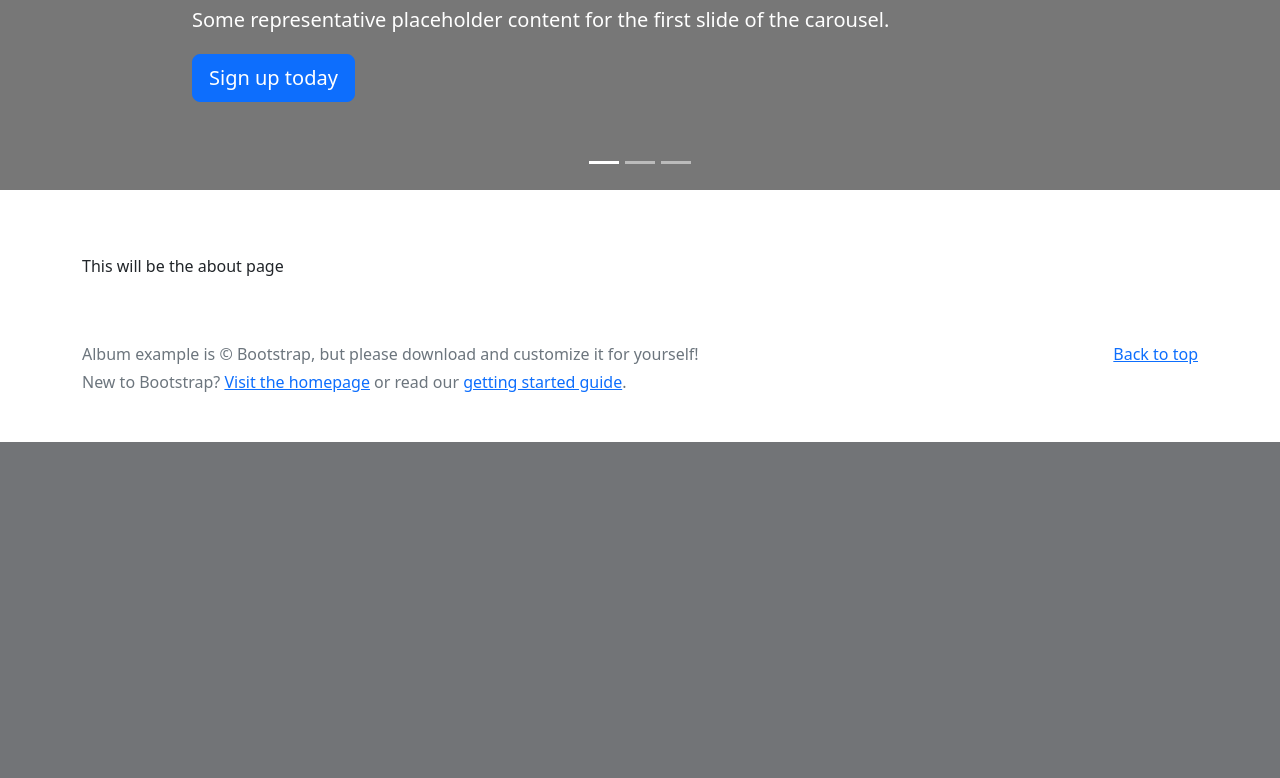
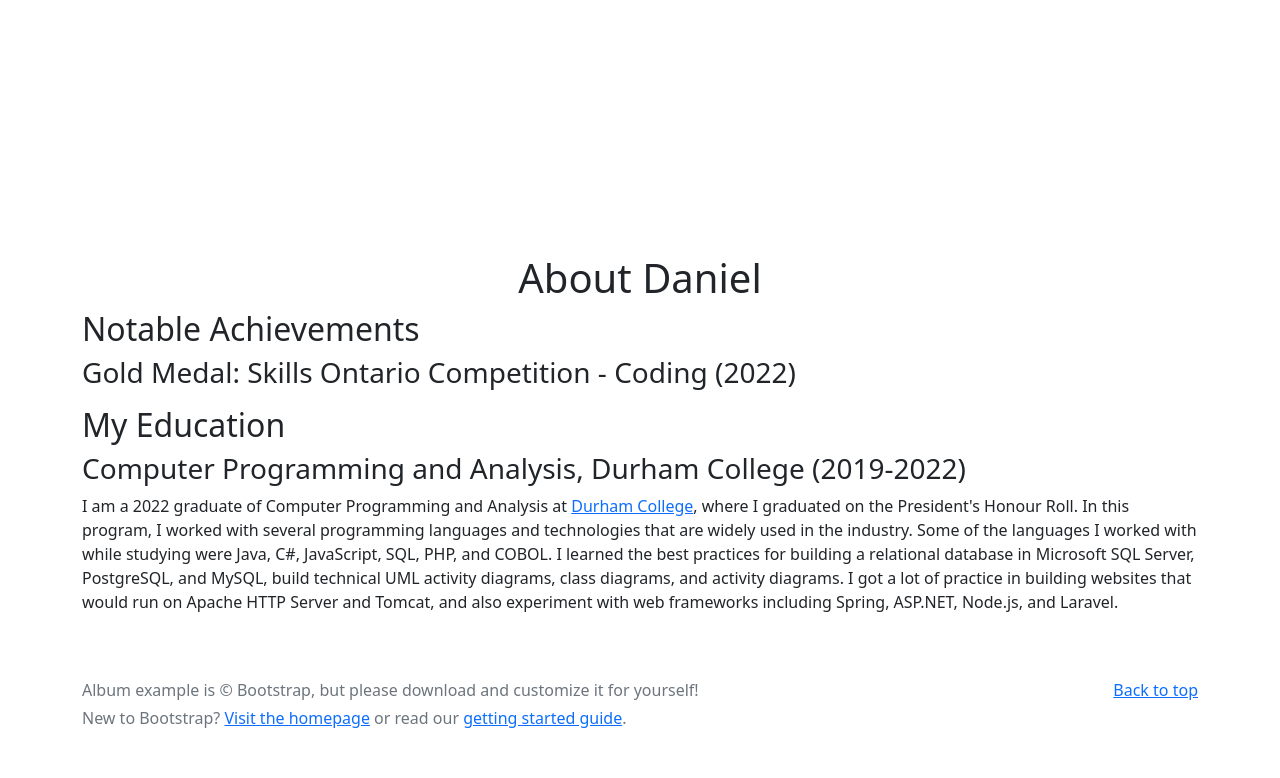
Before and after one commit to DanielHinbest/Portfolio, a Django app: page /about/ in a window 1280 px wide. Shown: the part 378-1156 px from the top of the page. Before the commit the page ends 820 px from the top, so only its background shows below. Run offline with Django 4.2, Linux system fonts and the light colour scheme; some libraries are stand-ins or nearby versions.

Commit message:
started about section

```diff
--- a/portfolio/templates/portfolio/about.html
+++ b/portfolio/templates/portfolio/about.html
@@ -10,37 +10,13 @@
     </div>
     <div class="carousel-inner">
       <div class="carousel-item active">
-        <svg class="bd-placeholder-img" width="100%" height="100%" xmlns="http://www.w3.org/2000/svg" aria-hidden="true" preserveAspectRatio="xMidYMid slice" focusable="false"><rect width="100%" height="100%" fill="#777"/></svg>
-
-        <div class="container">
-          <div class="carousel-caption text-start">
-            <h1>Example headline.</h1>
-            <p>Some representative placeholder content for the first slide of the carousel.</p>
-            <p><a class="btn btn-lg btn-primary" href="#">Sign up today</a></p>
-          </div>
-        </div>
+        <center><img width="400" src="{% static 'portfolio/images/grad.jpg' %}"/></center>
       </div>
       <div class="carousel-item">
-        <svg class="bd-placeholder-img" width="100%" height="100%" xmlns="http://www.w3.org/2000/svg" aria-hidden="true" preserveAspectRatio="xMidYMid slice" focusable="false"><rect width="100%" height="100%" fill="#777"/></svg>
-
-        <div class="container">
-          <div class="carousel-caption">
-            <h1>Another example headline.</h1>
-            <p>Some representative placeholder content for the second slide of the carousel.</p>
-            <p><a class="btn btn-lg btn-primary" href="#">Learn more</a></p>
-          </div>
-        </div>
+        <center><img src="{% static 'portfolio/images/skills_ontario.jpeg' %}"/></center>
       </div>
       <div class="carousel-item">
-        <svg class="bd-placeholder-img" width="100%" height="100%" xmlns="http://www.w3.org/2000/svg" aria-hidden="true" preserveAspectRatio="xMidYMid slice" focusable="false"><rect width="100%" height="100%" fill="#777"/></svg>
-
-        <div class="container">
-          <div class="carousel-caption text-end">
-            <h1>One more for good measure.</h1>
-            <p>Some representative placeholder content for the third slide of this carousel.</p>
-            <p><a class="btn btn-lg btn-primary" href="#">Browse gallery</a></p>
-          </div>
-        </div>
+        <center><img width="500" src="{% static 'portfolio/images/diploma.jpeg' %}"/></center>
       </div>
     </div>
     <button class="carousel-control-prev" type="button" data-bs-target="#myCarousel" data-bs-slide="prev">
@@ -53,6 +29,22 @@
     </button>
 </div>
 <div class="container">
-    <p>This will be the about page<p>
+  <center><h1>About Daniel</h1></center>
+
+  <h2>Notable Achievements</h2>
+  <h3>Gold Medal: Skills Ontario Competition - Coding (2022)</h3>
+  <p>
+
+  </p>
+
+  <h2>My Education</h2>
+  <h3>Computer Programming and Analysis, Durham College (2019-2022)</h3>
+  <p>
+    I am a 2022 graduate of Computer Programming and Analysis at <a href="https://durhamcollege.ca">Durham College</a>, where I graduated on the President's Honour Roll.
+    In this program, I worked with several programming languages and technologies that are widely used in the industry. Some of the languages I worked with while studying
+    were Java, C#, JavaScript, SQL, PHP, and COBOL. I learned the best practices for building a relational database in Microsoft SQL Server, PostgreSQL, and MySQL,
+    build technical UML activity diagrams, class diagrams, and activity diagrams. I got a lot of practice in building websites that would run on Apache HTTP Server and Tomcat,
+    and also experiment with web frameworks including Spring, ASP.NET, Node.js, and Laravel.
+  </p>
 </div>
 {% endblock content %}
```
Also changed, not shown: portfolio/static/portfolio/images/50373741_00201_0061_XLarge.jpg (added), portfolio/static/portfolio/images/diploma.jpeg (added), portfolio/static/portfolio/images/skills_ontario.jpeg (added).
